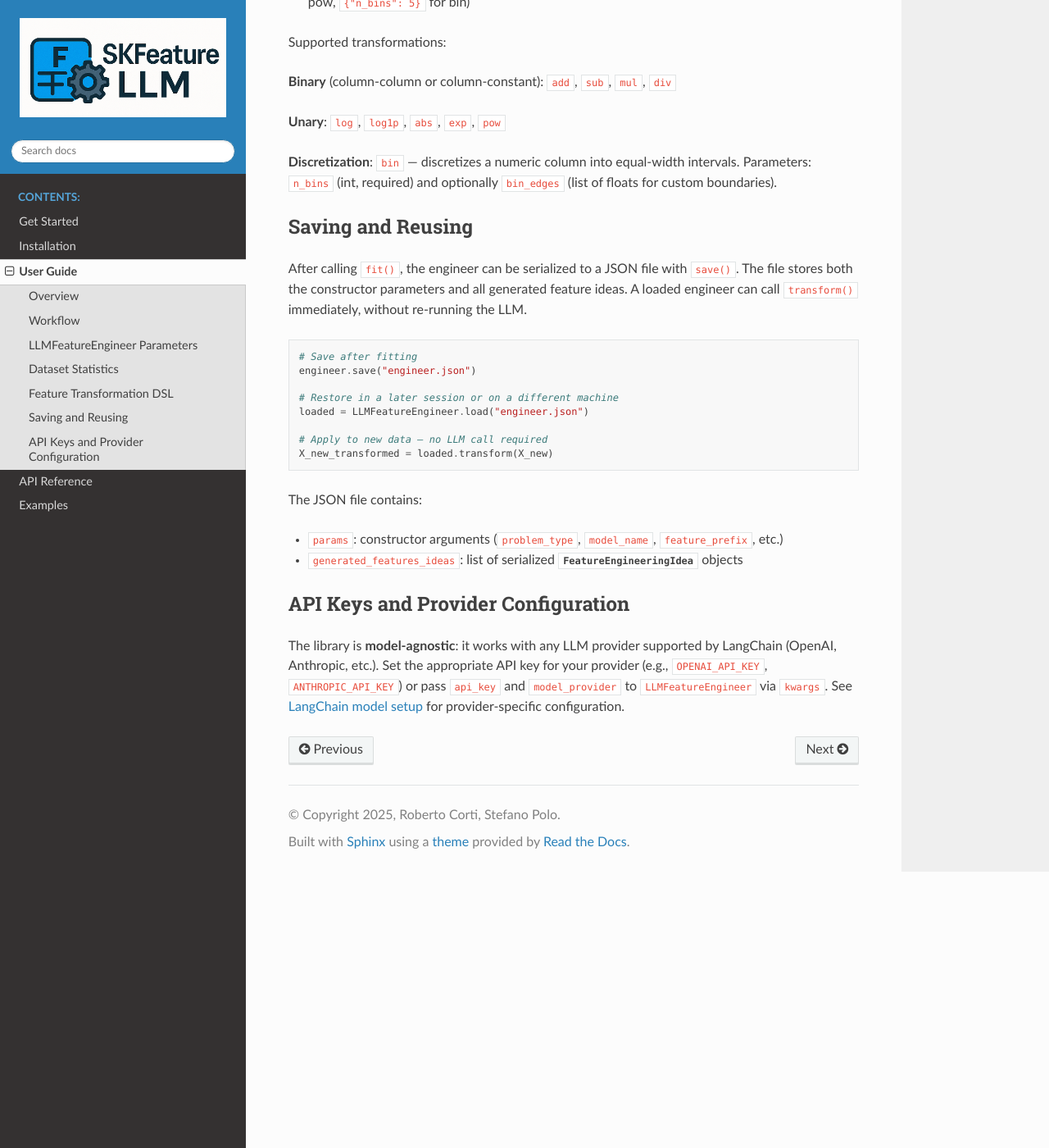
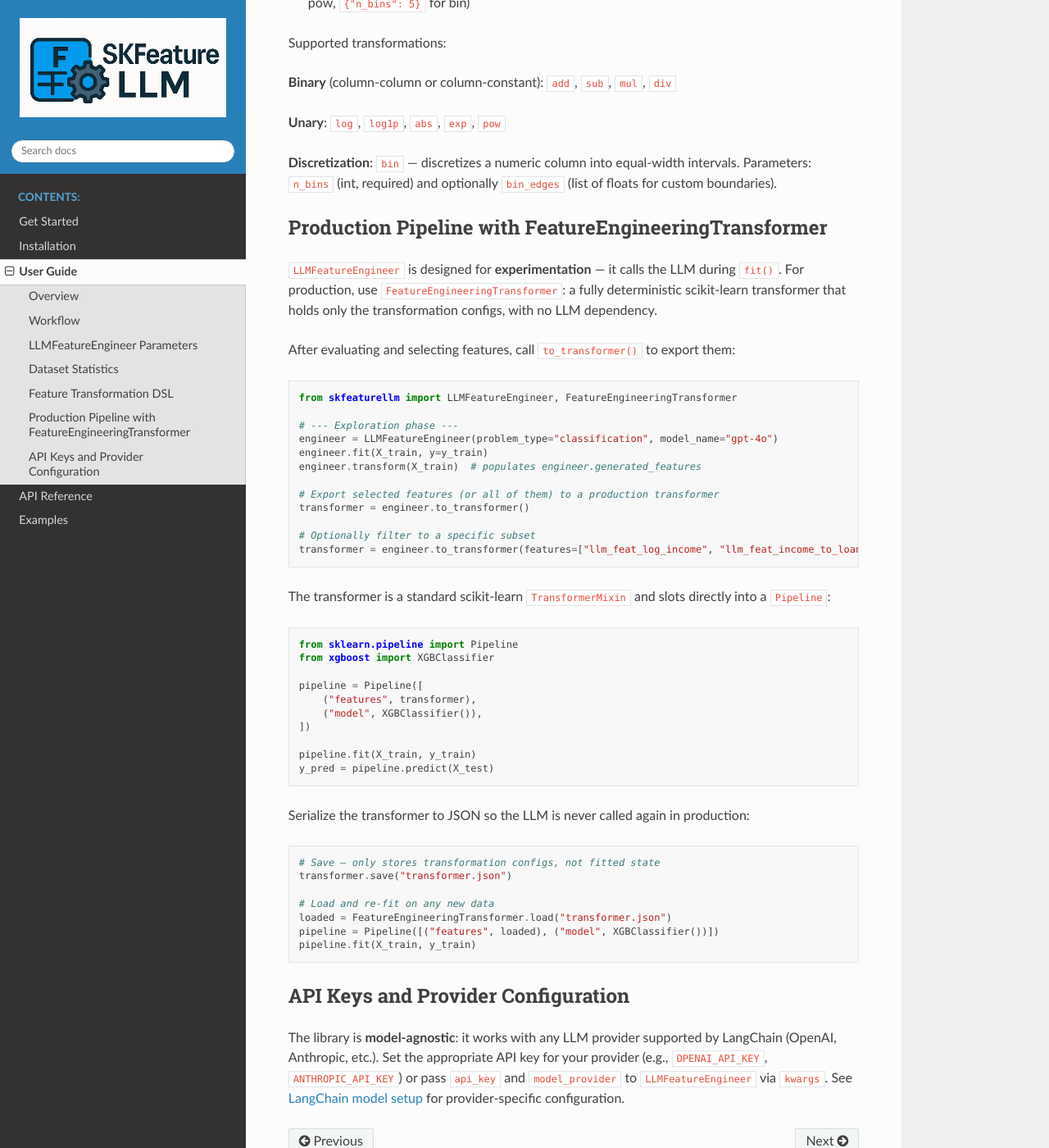
Before and after one commit to RobertoCorti/skfeaturellm, a Sphinx documentation site: the page built from docs/user_guide.rst, in a window 1280 px wide and 1400 px high, scrolled down 1794 px. Shown: the whole window at 82% size. Built offline with Sphinx 7.4.7 and the Read the Docs theme 3.1.0, drawn with Linux system fonts in a browser that asks for light colours; some of the changed text lies outside the part shown.

Commit message:
docs: update user guide, examples, and notebook for FeatureEngineeringTransformer
- user_guide.rst: replace Save/Load section with Production Pipeline section
  showing to_transformer(), Pipeline, and FeatureEngineeringTransformer.save/load
- api_reference.rst: add automodule entry for feature_engineering_transformer
- examples.rst: replace old engineer.save/load with FeatureEngineeringTransformer
  workflow; add Production Pipeline example
- notebook: update imports, overview, Saving section, and add Pipeline + save/load
  cells using FeatureEngineeringTransformer

```diff
--- a/docs/examples.rst
+++ b/docs/examples.rst
@@ -120,21 +120,61 @@ Feature Evaluation and Selection
     X_test_eng = engineer.transform(X_test)[base_cols + good_features]
 
 
-Saving and Loading
-------------------
-Persist the fitted engineer after the LLM call so you can apply the same transformations to new data later without re-running the model.
+Production Pipeline
+--------------------
+After evaluating and selecting features, export them to a ``FeatureEngineeringTransformer`` for use in a scikit-learn ``Pipeline``. This separates the LLM exploration phase from deterministic production inference.
 
 .. code-block:: python
 
-    # Save after fitting
-    engineer.save("engineer.json")
+    from sklearn.pipeline import Pipeline
+    from xgboost import XGBClassifier
+    from skfeaturellm import LLMFeatureEngineer, FeatureEngineeringTransformer
+
+    # --- Exploration: fit and evaluate ---
+    engineer = LLMFeatureEngineer(
+        problem_type="classification",
+        model_name="gpt-4o",
+        max_features=10,
+    )
+    engineer.fit(X_train, y=y_train, feature_descriptions=feature_descriptions)
+    engineer.transform(X_train)  # populates generated_features
+
+    # Evaluate and select
+    eval_result = engineer.evaluate_features(X_train, y_train)
+    good_features = (
+        eval_result.summary()[eval_result.summary()["mutual_information"] > 0]
+        .index.tolist()
+    )
+
+    # --- Production: export to a deterministic transformer ---
+    transformer = engineer.to_transformer(features=good_features)
+
+    pipeline = Pipeline([
+        ("features", transformer),
+        ("model", XGBClassifier()),
+    ])
+    pipeline.fit(X_train, y_train)
+    y_pred = pipeline.predict(X_test)
+
+
+Saving and Loading
+------------------
+Serialize the ``FeatureEngineeringTransformer`` to JSON so the LLM is never called again. Only the transformation configs are stored — call ``fit()`` to re-learn stateful parameters (e.g., bin edges) on any data split.
+
+.. code-block:: python
+
+    from skfeaturellm import FeatureEngineeringTransformer
+
+    # Save transformation configs
+    transformer.save("transformer.json")
 
     # Restore in a later session or on a different machine
-    from skfeaturellm import LLMFeatureEngineer
-    loaded = LLMFeatureEngineer.load("engineer.json")
+    loaded = FeatureEngineeringTransformer.load("transformer.json")
 
-    # Apply to new data — no LLM call required
-    X_new_transformed = loaded.transform(X_new)
+    # Fit on training data and apply — no LLM call required
+    pipeline = Pipeline([("features", loaded), ("model", XGBClassifier())])
+    pipeline.fit(X_train, y_train)
+    y_pred = pipeline.predict(X_test)
 
 
 Notebook Tutorial
@@ -143,4 +183,4 @@ A complete end-to-end tutorial using the `Bank Loan Credit Risk dataset <https:/
 
 - `01_SKFeatureLLM_Tutorial.ipynb <https://github.com/RobertoCorti/skfeaturellm/blob/main/examples/01_SKFeatureLLM_Tutorial.ipynb>`_
 
-The notebook covers: data loading with ``kagglehub``, baseline XGBoost, LLM feature engineering with dataset statistics injection, per-feature evaluation, feature selection, and engineer persistence with ``save()`` / ``load()``.
+The notebook covers: data loading with ``kagglehub``, baseline XGBoost, LLM feature engineering with dataset statistics injection, per-feature evaluation, feature selection, and production deployment with ``FeatureEngineeringTransformer`` inside a scikit-learn ``Pipeline``.
--- a/docs/user_guide.rst
+++ b/docs/user_guide.rst
@@ -14,11 +14,10 @@ Workflow
 1. **Fit** (on training data only): Provide feature descriptions and optionally target labels; the LLM generates feature ideas enriched by dataset statistics.
 2. **Transform**: Execute the generated transformations on train and test sets.
 3. **Evaluate** (optional): Score each generated feature with mutual information or correlation to select only the beneficial ones.
-4. **Save / Load** (optional): Persist the fitted engineer to disk to reuse on new data without hitting the LLM again.
+4. **Export to Production** (optional): Convert the selected features into a ``FeatureEngineeringTransformer`` for use inside scikit-learn pipelines, cross-validation, or serialized deployments.
 
 .. note::
    Always call ``fit()`` on **training data only** to prevent data leakage.
-   ``transform()`` is stateless and can be applied to any split afterwards.
 
 
 LLMFeatureEngineer Parameters
@@ -75,25 +74,53 @@ Supported transformations:
 Parameters: ``n_bins`` (int, required) and optionally ``bin_edges`` (list of floats for custom boundaries).
 
 
-Saving and Reusing
-------------------
-After calling ``fit()``, the engineer can be serialized to a JSON file with ``save()``. The file stores both the constructor parameters and all generated feature ideas. A loaded engineer can call ``transform()`` immediately, without re-running the LLM.
+Production Pipeline with FeatureEngineeringTransformer
+------------------------------------------------------
+``LLMFeatureEngineer`` is designed for **experimentation** — it calls the LLM during ``fit()``. For production, use ``FeatureEngineeringTransformer``: a fully deterministic scikit-learn transformer that holds only the transformation configs, with no LLM dependency.
+
+After evaluating and selecting features, call ``to_transformer()`` to export them:
 
 .. code-block:: python
 
-    # Save after fitting
-    engineer.save("engineer.json")
+    from skfeaturellm import LLMFeatureEngineer, FeatureEngineeringTransformer
 
-    # Restore in a later session or on a different machine
-    loaded = LLMFeatureEngineer.load("engineer.json")
+    # --- Exploration phase ---
+    engineer = LLMFeatureEngineer(problem_type="classification", model_name="gpt-4o")
+    engineer.fit(X_train, y=y_train)
+    engineer.transform(X_train)  # populates engineer.generated_features
 
-    # Apply to new data — no LLM call required
-    X_new_transformed = loaded.transform(X_new)
+    # Export selected features (or all of them) to a production transformer
+    transformer = engineer.to_transformer()
 
-The JSON file contains:
+    # Optionally filter to a specific subset
+    transformer = engineer.to_transformer(features=["llm_feat_log_income", "llm_feat_income_to_loan"])
 
-- ``params``: constructor arguments (``problem_type``, ``model_name``, ``feature_prefix``, etc.)
-- ``generated_features_ideas``: list of serialized :class:`~skfeaturellm.schemas.FeatureEngineeringIdea` objects
+The transformer is a standard scikit-learn ``TransformerMixin`` and slots directly into a ``Pipeline``:
+
+.. code-block:: python
+
+    from sklearn.pipeline import Pipeline
+    from xgboost import XGBClassifier
+
+    pipeline = Pipeline([
+        ("features", transformer),
+        ("model", XGBClassifier()),
+    ])
+
+    pipeline.fit(X_train, y_train)
+    y_pred = pipeline.predict(X_test)
+
+Serialize the transformer to JSON so the LLM is never called again in production:
+
+.. code-block:: python
+
+    # Save — only stores transformation configs, not fitted state
+    transformer.save("transformer.json")
+
+    # Load and re-fit on any new data
+    loaded = FeatureEngineeringTransformer.load("transformer.json")
+    pipeline = Pipeline([("features", loaded), ("model", XGBClassifier())])
+    pipeline.fit(X_train, y_train)
 
 
 API Keys and Provider Configuration
```
Also changed, not shown: docs/api_reference.rst (+9 -0 lines), 1 other file.
